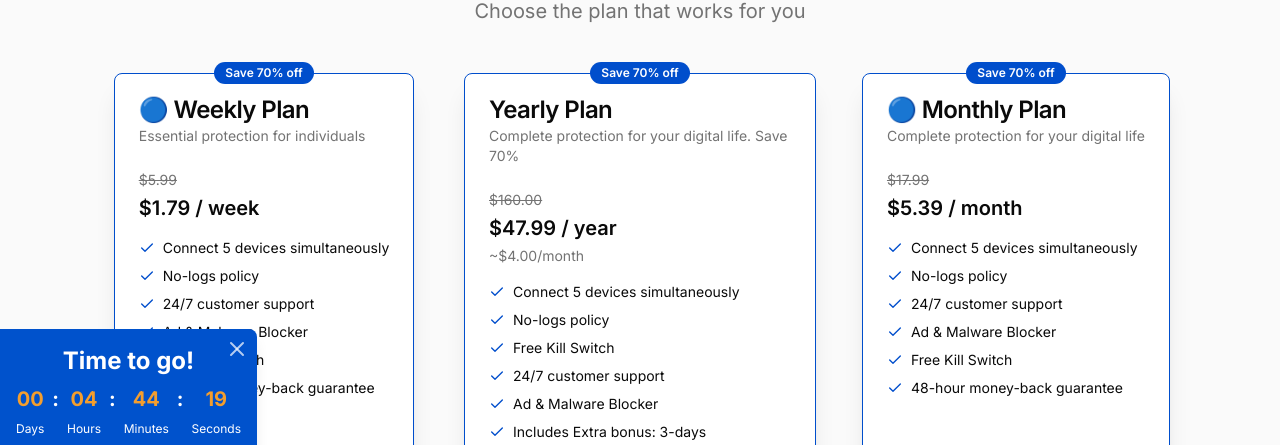
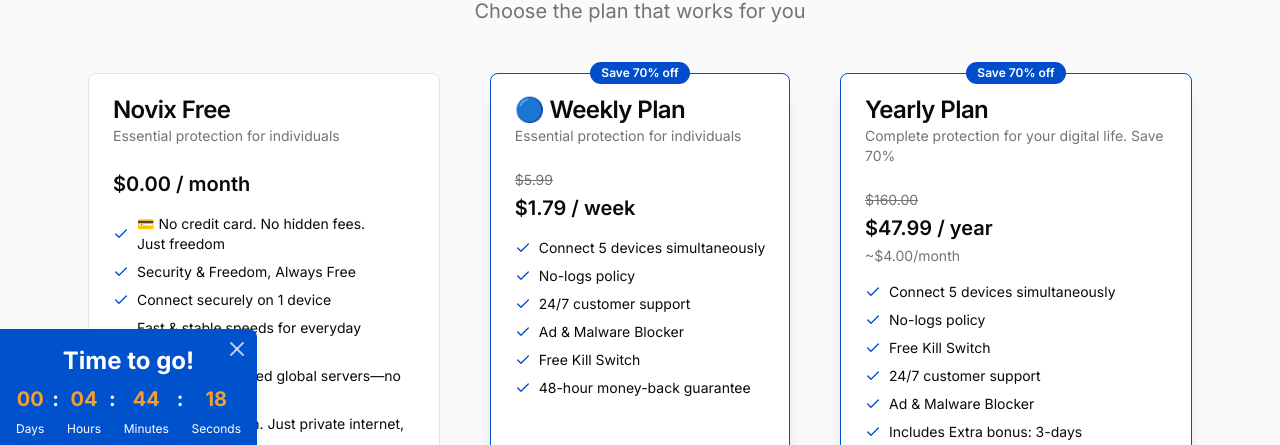
Before and after one commit to thsvo/novixvpn, a Next.js app: page /pricing in a window 1280 px wide. Shown: the part 355-800 px from the top of the page. Built offline with nearby package versions, Linux system fonts and the light colour scheme; no server answers.

Commit message:
add free price

```diff
--- a/components/pricing-cards.tsx
+++ b/components/pricing-cards.tsx
@@ -15,6 +15,22 @@ interface PricingCardsProps {}
 
 export default function PricingCards({}: PricingCardsProps) {
   const plans = [
+    {
+      name: "Novix Free",
+      // originalPrice: "$5.99",
+      price: "$0.00 / month",
+      description: "Essential protection for individuals",
+      features: [
+        "💳 No credit card. No hidden fees. Just freedom",
+        "Security & Freedom, Always Free",
+        "Connect securely on 1 device",
+        "Fast & stable speeds for everyday browsing",
+        "Connect to 5 trusted global servers—no random limits",
+        // "Los Angeles , Delhi , Doha , Singapore  ,Berlin",
+        "No trials. No catch. Just private internet, for everyone",
+      ],
+      popular: false,
+    },
     {
       name: "Weekly Plan",
       originalPrice: "$5.99",
```
